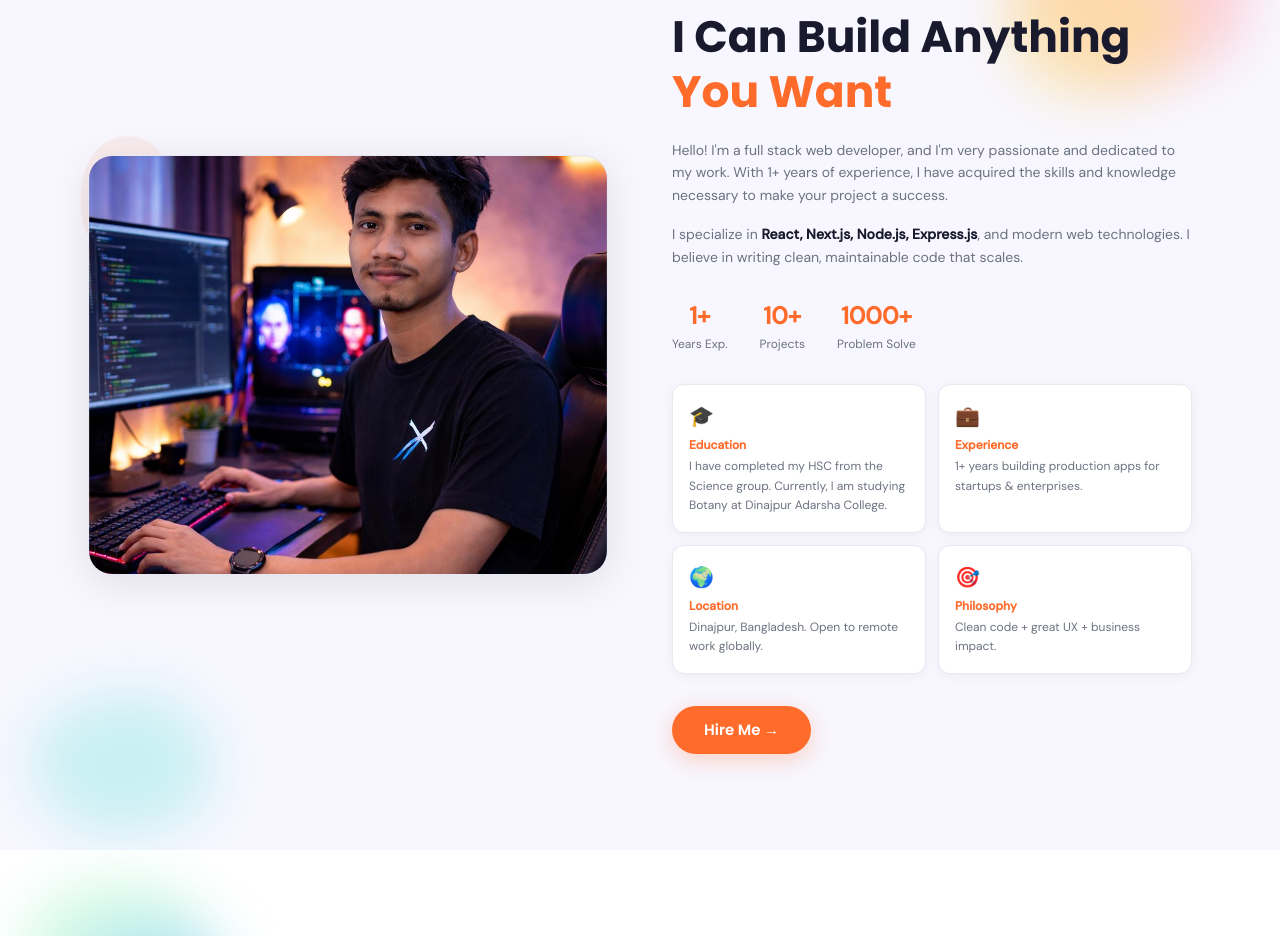
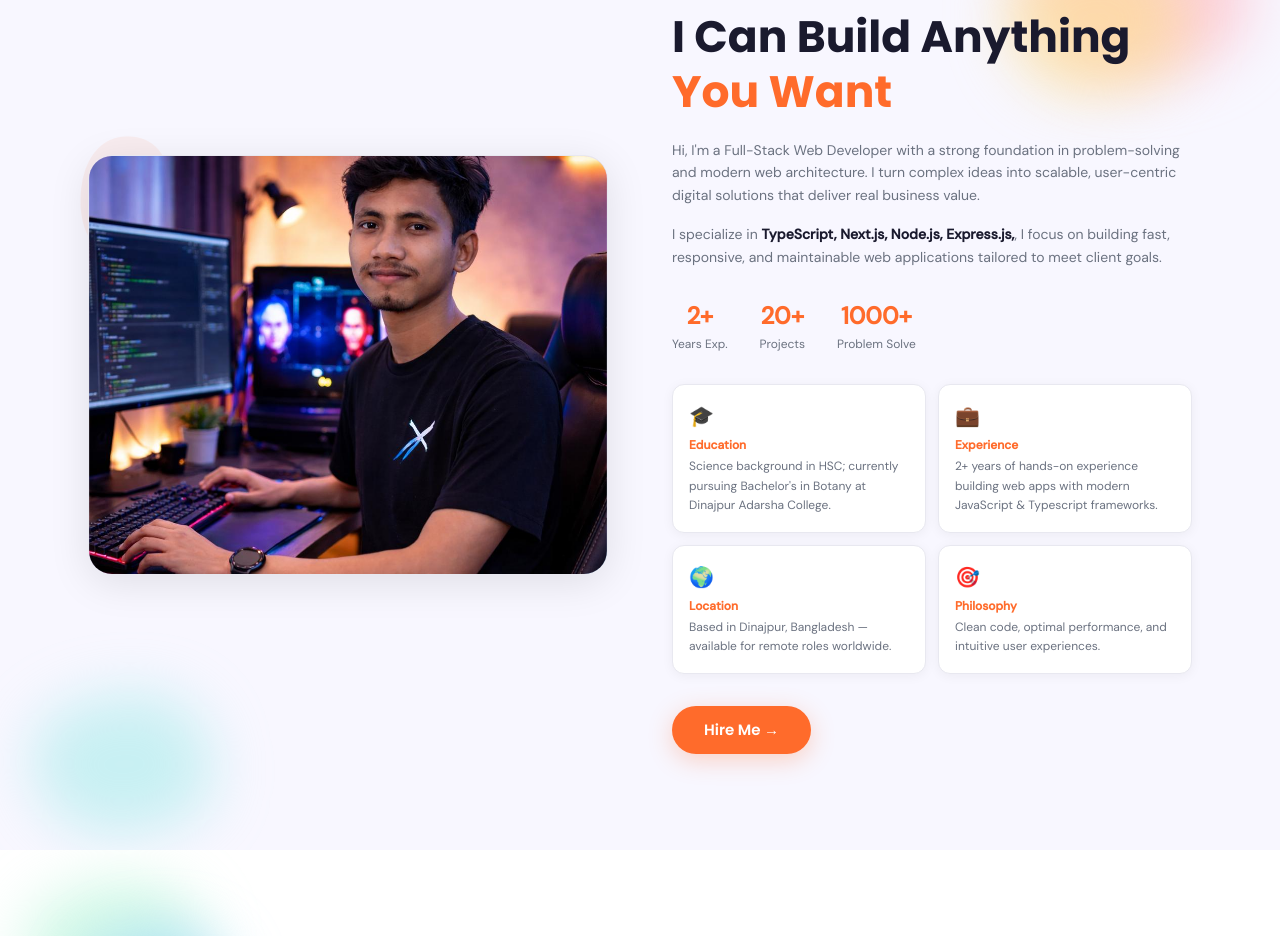
Before and after one commit to Topurayhan554/portfolio, a Next.js app: page / in a window 1280 px wide. Shown: the part 920-1856 px from the top of the page. Built offline with nearby package versions, Linux system fonts and the light colour scheme.

Commit message:
updated about page

```diff
--- a/src/components/About/page.js
+++ b/src/components/About/page.js
@@ -109,9 +109,10 @@ export default function About() {
               className="text-sm leading-relaxed mb-4"
               style={{ color: "var(--muted)" }}
             >
-              Hello! I'm a full stack web developer, and I'm very passionate and
-              dedicated to my work. With 1+ years of experience, I have acquired
-              the skills and knowledge necessary to make your project a success.
+              Hi, I'm a Full-Stack Web Developer with a strong foundation in
+              problem-solving and modern web architecture. I turn complex ideas
+              into scalable, user-centric digital solutions that deliver real
+              business value.
             </p>
             <p
               className="text-sm leading-relaxed mb-8"
@@ -119,17 +120,17 @@ export default function About() {
             >
               I specialize in{" "}
               <strong style={{ color: "var(--ink)" }}>
-                React, Next.js, Node.js, Express.js
+                TypeScript, Next.js, Node.js, Express.js,
               </strong>
-              , and modern web technologies. I believe in writing clean,
-              maintainable code that scales.
+              , I focus on building fast, responsive, and maintainable web
+              applications tailored to meet client goals.
             </p>
 
             {/* Stats */}
             <div className="flex gap-8 mb-8 flex-wrap">
               {[
-                ["1+", "Years Exp."],
-                ["10+", "Projects"],
+                ["2+", "Years Exp."],
+                ["20+", "Projects"],
                 ["1000+", "Problem Solve"],
               ].map(([n, l]) => (
                 <div key={l} className="text-center">
@@ -155,22 +156,22 @@ export default function About() {
                 {
                   icon: "🎓",
                   title: "Education",
-                  desc: "I have completed my HSC from the Science group. Currently, I am studying Botany at Dinajpur Adarsha College.",
+                  desc: "Science background in HSC; currently pursuing Bachelor's in Botany at Dinajpur Adarsha College.",
                 },
                 {
                   icon: "💼",
                   title: "Experience",
-                  desc: "1+ years building production apps for startups & enterprises.",
+                  desc: "2+ years of hands-on experience building web apps with modern JavaScript & Typescript frameworks.",
                 },
                 {
                   icon: "🌍",
                   title: "Location",
-                  desc: "Dinajpur, Bangladesh. Open to remote work globally.",
+                  desc: "Based in Dinajpur, Bangladesh — available for remote roles worldwide.",
                 },
                 {
                   icon: "🎯",
                   title: "Philosophy",
-                  desc: "Clean code + great UX + business impact.",
+                  desc: "Clean code, optimal performance, and intuitive user experiences.",
                 },
               ].map((c) => (
                 <div
```
